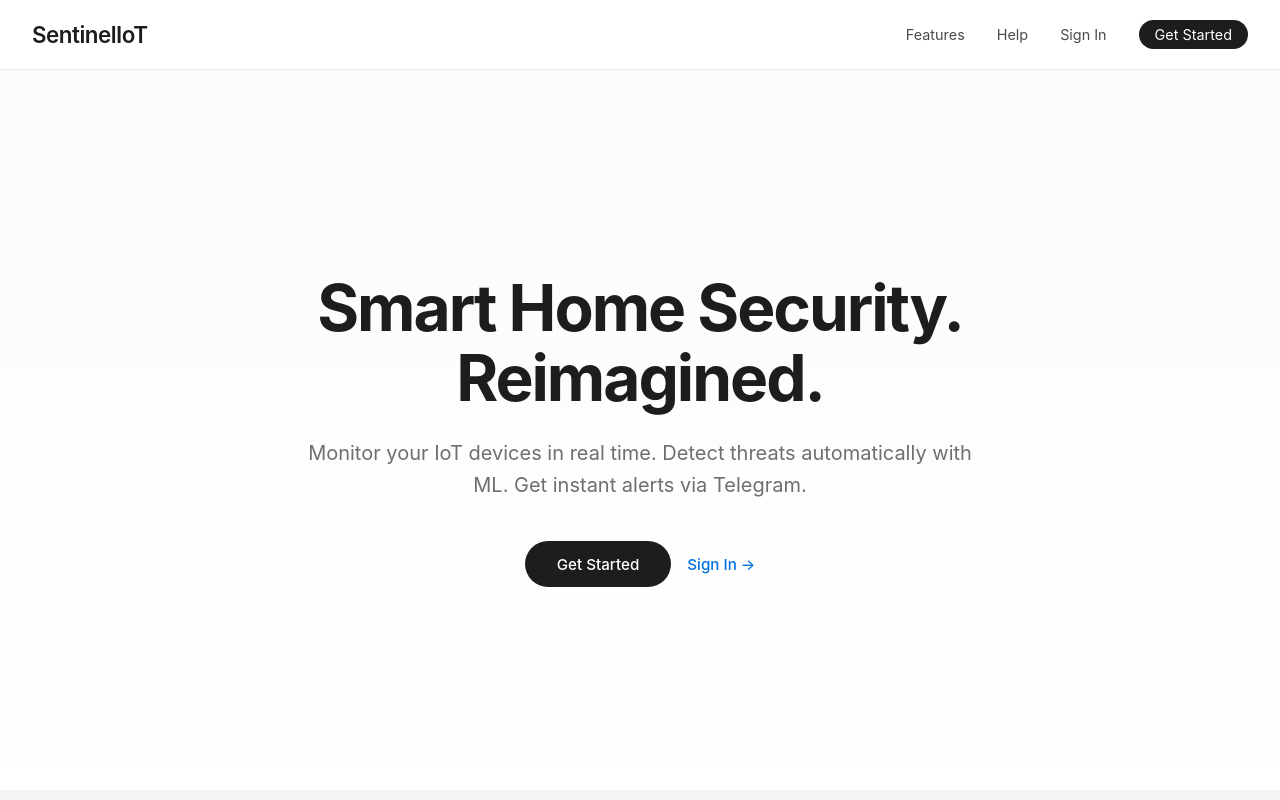
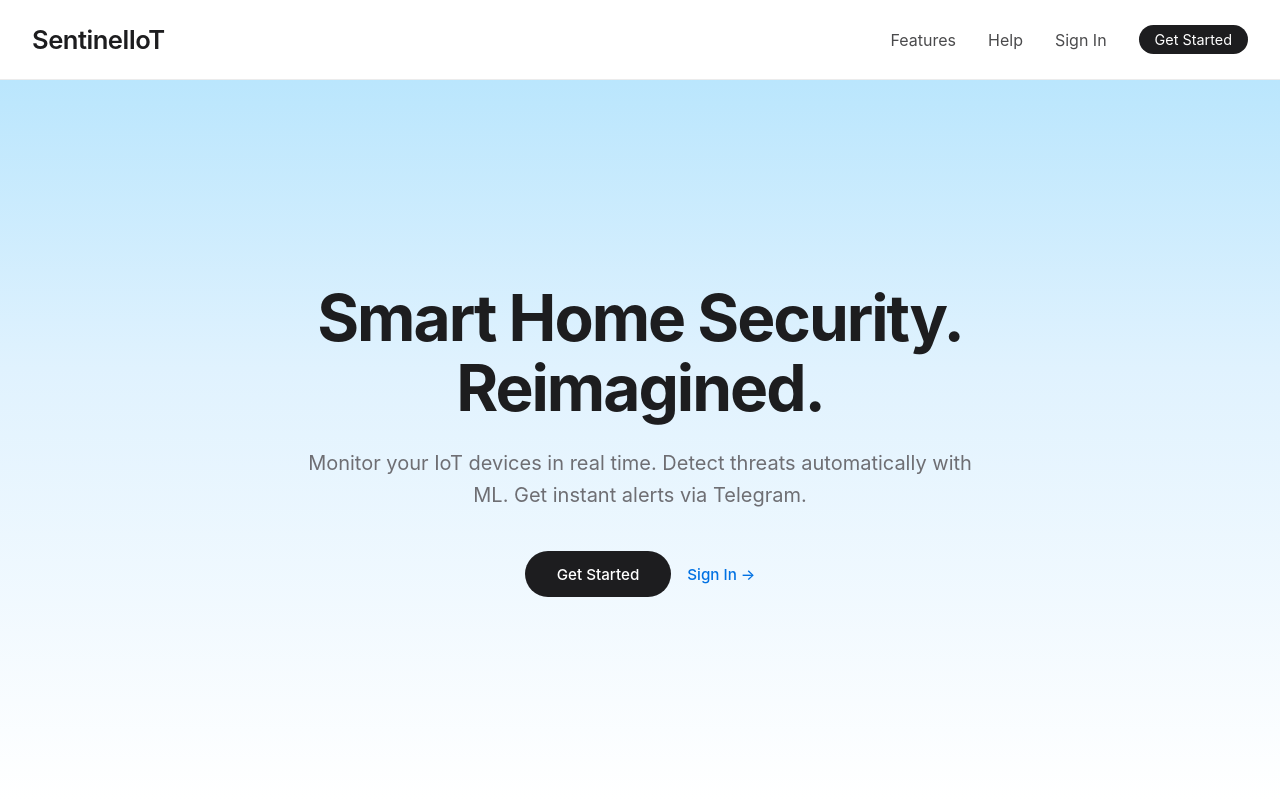
Before and after one commit to ersZe7/SmartHome-Front, a Vue app: page / in a window 1280 px wide. Shown: the top 800 px of the page. Built offline with nearby package versions, Linux system fonts and the light colour scheme.

Commit message:
some changes

```diff
--- a/src/views/ForgotPassword.vue
+++ b/src/views/ForgotPassword.vue
@@ -135,11 +135,6 @@ button:hover {
 }
 
 
-button:disabled {
-    opacity: 0.5;
-    cursor: not-allowed;
-}
-
 .error {
     color: #ff3b30;
     margin: 0;
--- a/src/views/HomeView.vue
+++ b/src/views/HomeView.vue
@@ -105,7 +105,7 @@
   justify-content: space-between;
   align-items: center;
   padding: 0 2rem;
-  height: 70px;
+  height: 80px;
   background: rgba(255, 255, 255, 0.85);
   backdrop-filter: saturate(180%) blur(20px);
   position: sticky;
@@ -115,7 +115,7 @@
 }
 
 .nav-logo {
-  font-size: 1.4rem;
+  font-size: 1.6rem;
   font-weight: 600;
   color: #1d1d1f;
   letter-spacing: -0.5px;
@@ -130,7 +130,7 @@
 .nav-links a {
   text-decoration: none;
   color: #1d1d1f;
-  font-size: 0.9rem;
+  font-size: 1rem;
   opacity: 0.8;
   transition: opacity 0.2s;
 }
@@ -170,6 +170,16 @@
 
 .hero-content {
   max-width: 700px;
+}
+
+.hero {
+  min-height: 90vh;
+  display: flex;
+  align-items: center;
+  justify-content: center;
+  text-align: center;
+  padding: 4rem 2rem;
+  background: linear-gradient(180deg, #bae6fd 0%, #e0f2fe 40%, #ffffff 100%);
 }
 
 .hero h1 {
--- a/src/views/ResetPassword.vue
+++ b/src/views/ResetPassword.vue
@@ -2,7 +2,6 @@
 import { ref, onMounted } from 'vue'
 import { useRoute, useRouter } from 'vue-router';
 import api from '@/api/axios';
-import { f } from 'vue-router/dist/router-CWoNjPRp.mjs';
 
 
 const router = useRouter()
```
